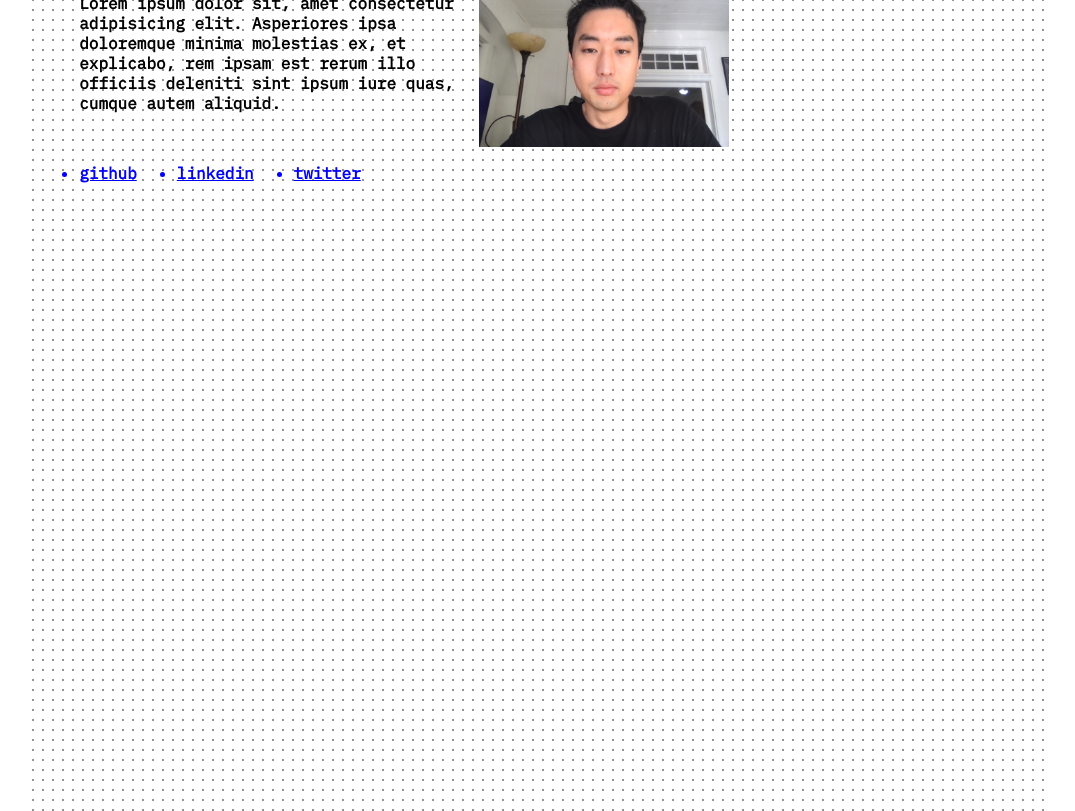
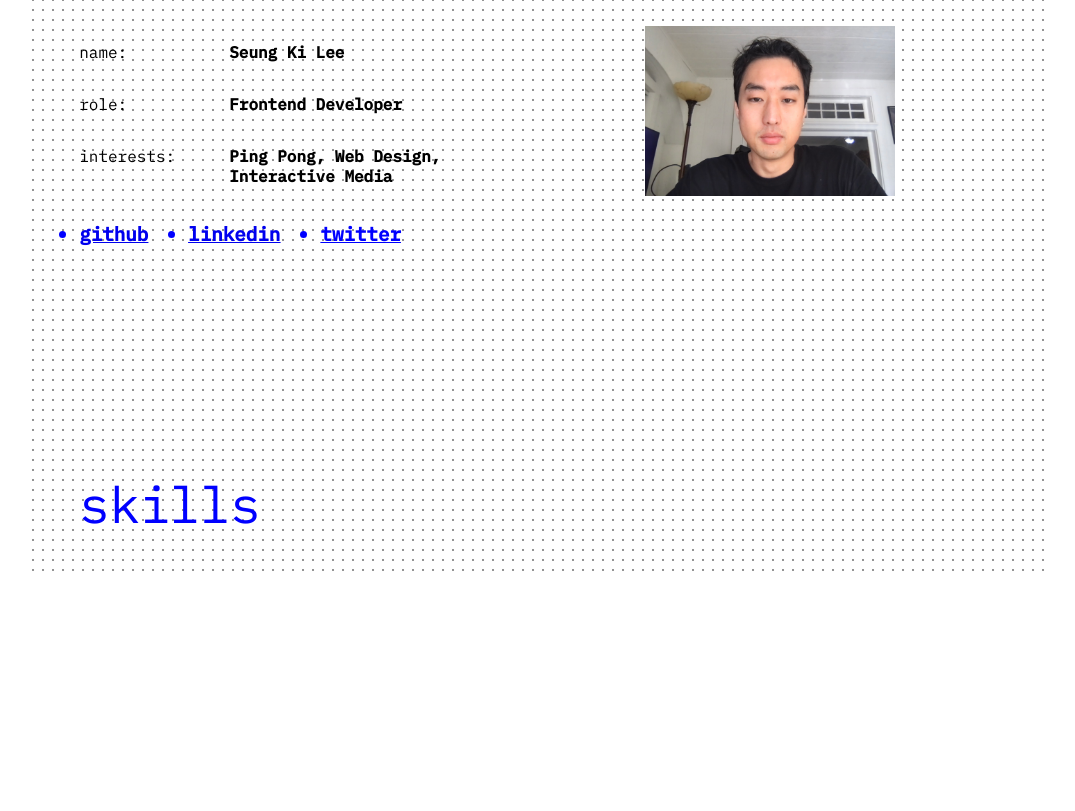
Before and after one commit to stvnlee890/Portfolio2.0, a website built with Vite: page src/index.html in a window 1280 px wide. Shown: the part 295-1106 px from the top of the page, without its empty margins (100-1175 px from the left). After the commit the page ends 874 px from the top, so only its background shows below. Built offline with nearby package versions, Linux system fonts and the light colour scheme.

Commit message:
Layout for about page mostly done

```diff
--- a/src/index.html
+++ b/src/index.html
@@ -3,12 +3,9 @@
   <head>
     <meta charset="UTF-8" />
     <link rel="stylesheet" href="style.css" />
-    <link rel="preconnect" href="https://fonts.googleapis.com" />
-    <link rel="preconnect" href="https://fonts.gstatic.com" crossorigin />
-    <link
-      href="https://fonts.googleapis.com/css2?family=IBM+Plex+Mono&display=swap"
-      rel="stylesheet"
-    />
+    <link rel="preconnect" href="https://fonts.googleapis.com">
+    <link rel="preconnect" href="https://fonts.gstatic.com" crossorigin>
+    <link href="https://fonts.googleapis.com/css2?family=IBM+Plex+Mono:wght@400;500&display=swap" rel="stylesheet">
     <meta name="viewport" content="width=device-width, initial-scale=1.0" />
     <script type="module" src="/main.js" defer></script>
     <title>Vite App</title>
@@ -24,22 +21,32 @@
     <main class="main">
       <div class="dots"></div>
       <section class="about">
-        <h1 class="section-title">about</h1>
+        <h1 class="section-title about-title">about</h1>
         <div class="description-wrapper">
-          <p class="intro">
-            Lorem ipsum dolor sit, amet consectetur adipisicing elit. Asperiores
-            ipsa doloremque minima molestias ex, et explicabo, rem ipsam est
-            rerum illo officiis deleniti sint ipsum iure quas, cumque autem
-            aliquid.
-          </p>
-          <img class="portrait" src="/portrait.JPG" width="250px" height="170px" />
+          <div class="intro">
+            <p class="descriptor">name:</p>
+            <p class="intro-desc">Seung Ki Lee</p>
+            <p class="descriptor">role:</p>
+            <p class="intro-desc">Frontend Developer</p>
+            <p class="descriptor">interests:</p>
+            <p class="intro-desc">Ping Pong, Web Design, Interactive Media</p>
+          </div>
+          <img
+            class="portrait"
+            src="/portrait.JPG"
+            width="250px"
+            height="170px"
+          />
           <ul class="social-media">
-            <li class="links"><a>github</a></li>
-            <li class="links"><a>linkedin</a></li>
+            <li class="links"><a href="https://github.com/stvnlee890">github</a></li>
+            <li class="links"><a href="https://www.linkedin.com/in/seung-ki-lee/">linkedin</a></li>
             <li class="links"><a>twitter</a></li>
           </ul>
         </div>
       </section>
+      <section class="skills">
+        <h1 class="section-title skills-title">skills</h1>
+      </section>
     </main>
   </body>
 </html>
--- a/src/style.css
+++ b/src/style.css
@@ -5,16 +5,15 @@
   --font-color: #333333;
   --font-blue: blue;
   --font-style: "IBM Plex Mono", monospace;
+  --section-margin: 5% 5% 0 5%
 }
 html {
-  height: 100vh;
   font-family: Helvetica, sans-serif;
 }
 
 body {
   margin: 0;
   font-family: var(--font-style);
-  font-weight: bold;
 }
 
 .nav-list {
@@ -24,6 +23,7 @@ body {
 }
 .nav-numbers {
   font-size: 4rem;
+  font-weight: bold;
 }
 
 .nav-wrapper {
@@ -38,8 +38,10 @@ body {
   margin-left: 10%;
   margin-right: 10%;
   margin-top: 20px;
-  height: 400vh;
   display: flex;
+  flex-direction: column;
+  justify-content: center;
+  /* height: 400%; */
 }
 
 .dots {
@@ -57,28 +59,56 @@ About Section
 */
 
 .section-title {
-  font-size: 2.15rem;
+  font-size: 3.15rem;
+  font-weight: 400;
   color: var(--font-blue);
 }
 
-.about {
-  margin: 5% 5% 0 5%;
+section {
+  margin: var(--section-margin);
+  /* height: 100vh; */
 }
 
 .description-wrapper {
   display: grid;
-  grid-template-columns: 400px 1fr;
+  grid-template-columns: 1fr 1fr;
   grid-template-rows: 1fr 1fr;
+  justify-items: start;
+}
+
+a:visited {
+  text-decoration: none;
+  color: var(--font-blue);
 }
 
 .social-media {
   display: flex;
   padding: 0;
+  font-size: 1.2rem;
 }
-
 .links {
   text-decoration: underline;
   color: var(--font-blue);
   padding-right: 40px;
   cursor: pointer;
+  font-weight: bold;
 }
+
+.intro {
+  display: grid;
+  grid-template-columns: 150px 1fr;
+}
+
+.intro-desc {
+  font-weight: bold;
+}
+
+
+.portrait {
+  display: block;
+  margin: 0 auto;
+}
+
+/*
+SKILLS
+*/
```
